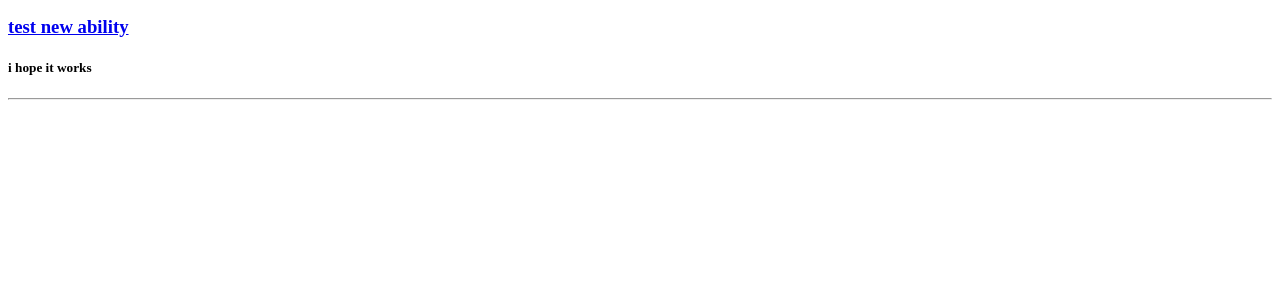
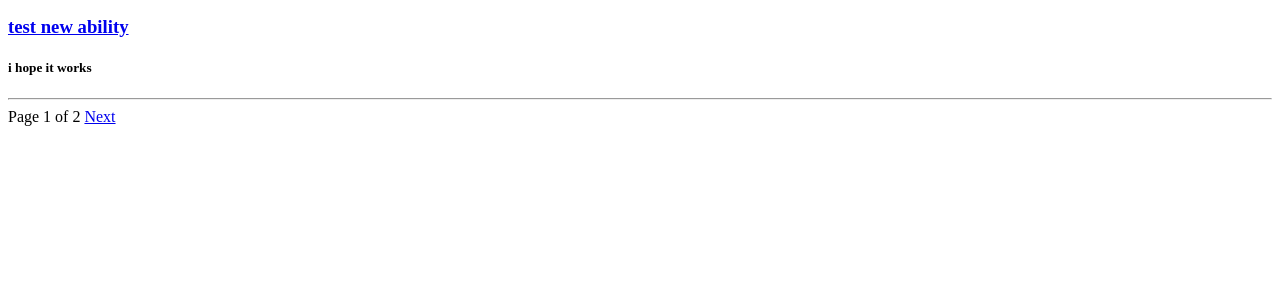
Before and after one commit to mohammadyaqubbeigi-spfar/django-blog, a Django app: page /home/ in a window 1280 px wide. Shown: the part 236-536 px from the top of the page. Run offline with Django 5.2, Linux system fonts and the light colour scheme; data comes from the database, SQL or seed files in the repository; both versions use the stored data as it was after the commit.

Commit message:
Preserve pagination state when returning from post detail

```diff
--- a/core/templates/core/home.html
+++ b/core/templates/core/home.html
@@ -10,13 +10,28 @@ Home
 
 {% for post in page_obj %}
 
-    <h3>
-        <a href="{% url 'post_detail' post.id %}">{{ post.title }}</a>
-    </h3>
+<h3>
+    <a href="{% url 'post_detail' post.id %}?page={{ page_obj.number }}">{{ post.title }}</a>
+</h3>
 
-    <h5>{{ post.content }}</h5>
+<h5>{{ post.content }}</h5>
 
-    <hr>
+<hr>
 {% endfor %}
 
+<div>
+    {% if page_obj.has_previous %}
+<a href="?page={{ page_obj.previous_page_number }}">Previous</a>
+{% endif %}
+
+<span>
+    Page {{ page_obj.number }} of {{ page_obj.paginator.num_pages }}
+</span>
+
+{% if page_obj.has_next %}
+<a href="?page={{ page_obj.next_page_number }}">Next</a>
+{% endif %}
+
+</div>
+
 {% endblock %}
--- a/core/views.py
+++ b/core/views.py
@@ -17,7 +17,10 @@ def home (request) :
 def post_detail(request ,  post_id):
     post = get_object_or_404(Post , id = post_id)
 
+    page = request.GET.get("page")
+
     context ={
-        "post":post
+        "post":post,
+        "page":page,
     }
     return render(request , 'core/post_detail.html', context)
```
Also changed, not shown: core/templates/core/post_detail.html (+6 -3 lines), db.sqlite3.
